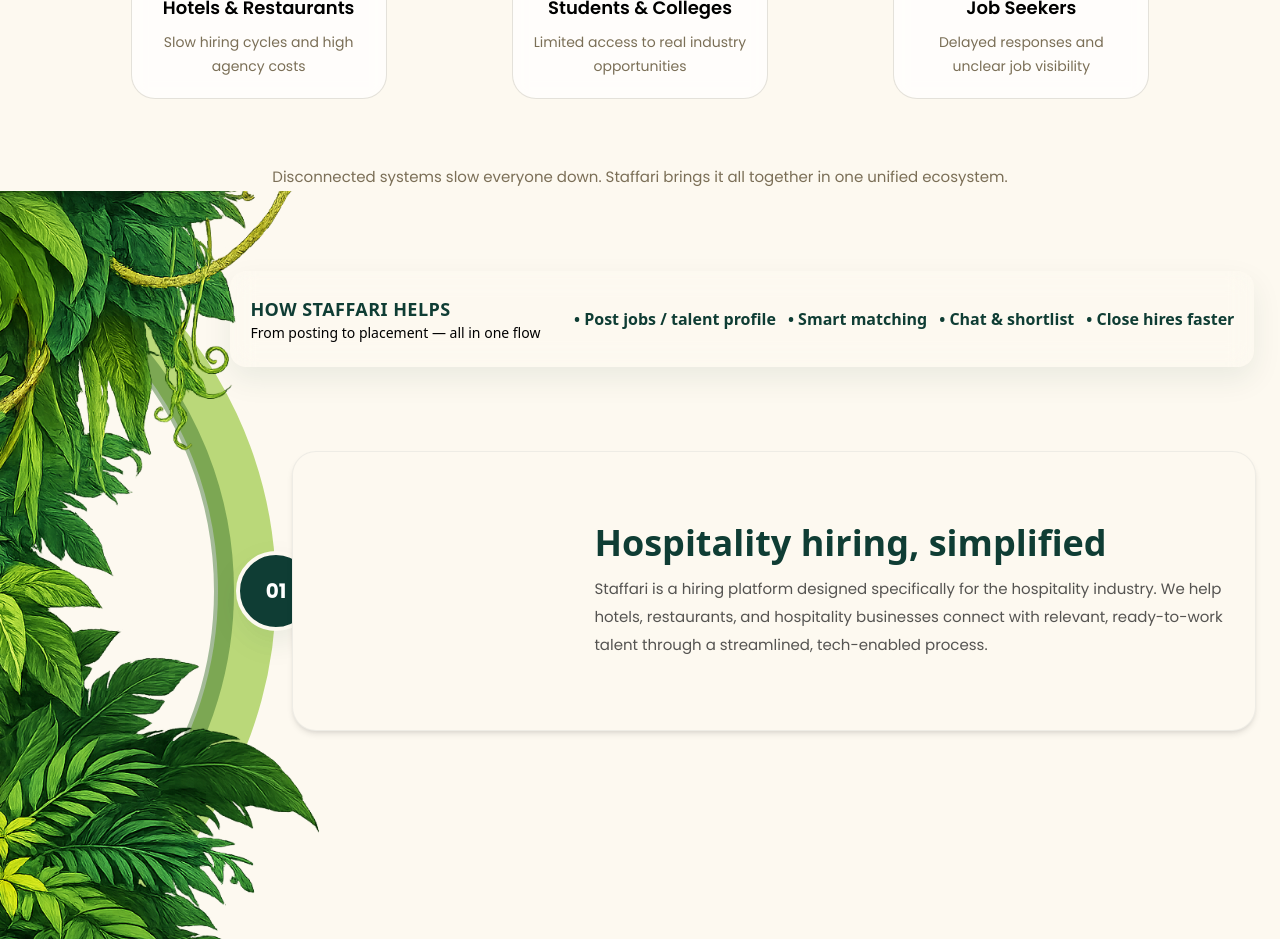
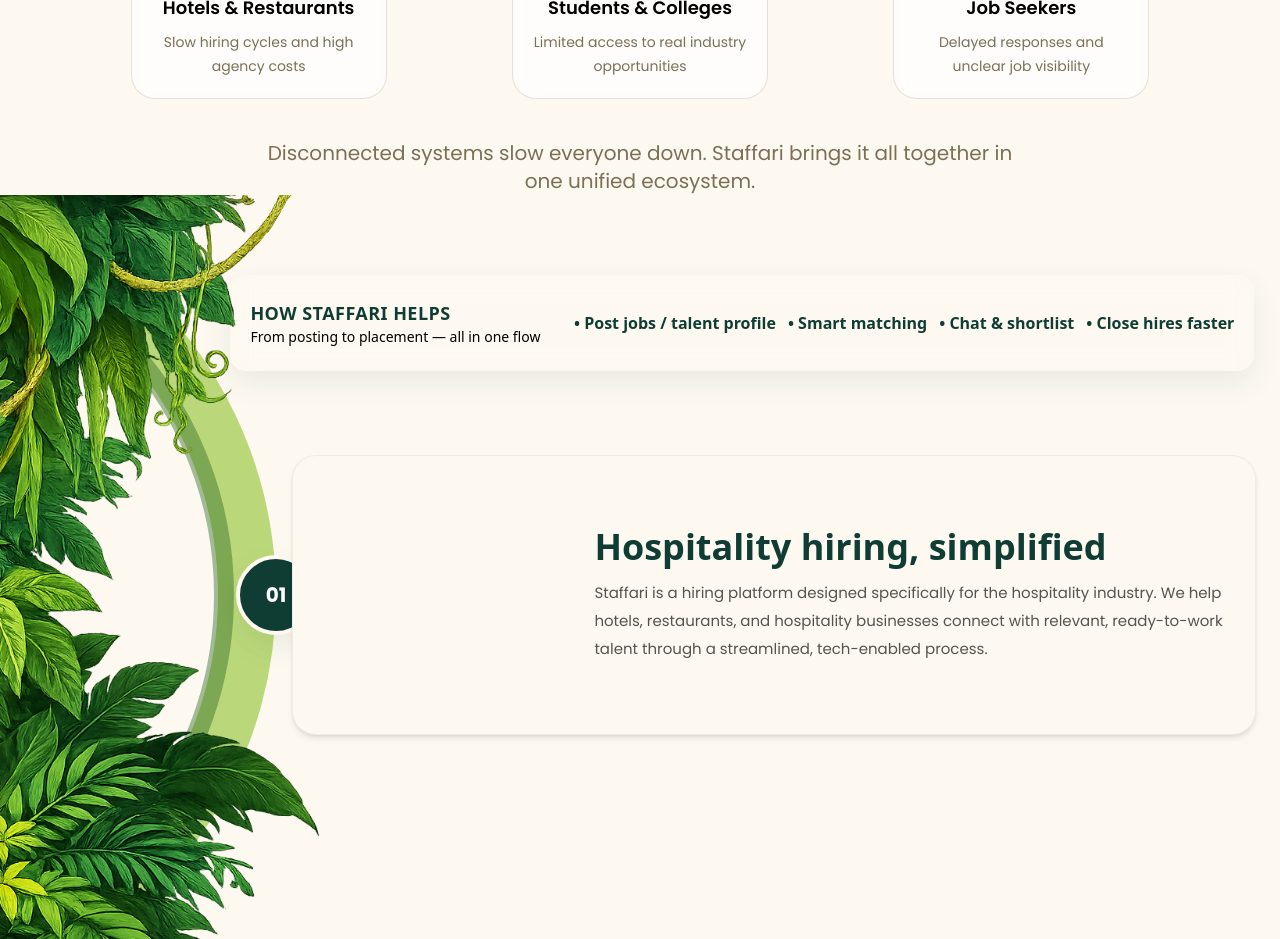
Before and after one commit to HHS-2025-RSK/Staffari, a React (Vite) app: page / in a window 1280 px wide. Shown: the part 1340-2279 px from the top of the page. Built offline with nearby package versions, Linux system fonts and the light colour scheme.

Commit message:
fix: adjust text size for improved readability in HiringProblemSection

```diff
--- a/src/components/sections/HiringProblemSection.jsx
+++ b/src/components/sections/HiringProblemSection.jsx
@@ -33,7 +33,7 @@
         </div>
 
         {/* Bottom line */}
-        <p className="mx-auto mt-16 max-w-3xl text-center font-body text-[15px] leading-7 text-mutedOlive">
+        <p className="mx-auto mt-10 max-w-3xl text-center font-body text-[20px] leading-7 text-mutedOlive">
           Disconnected systems slow everyone down. Staffari brings it all
           together in one unified ecosystem.
         </p>
```
